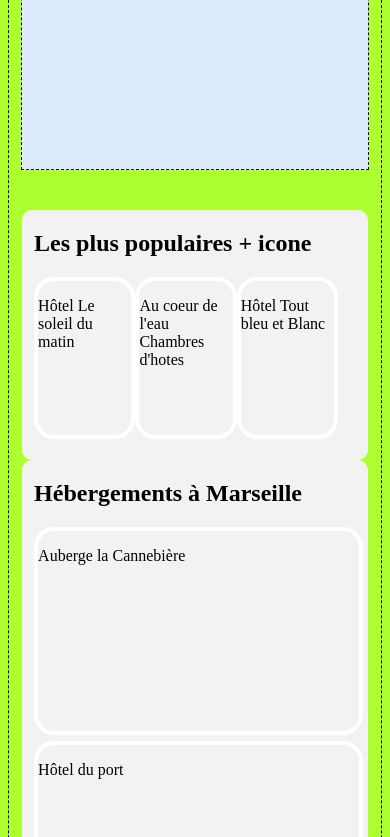
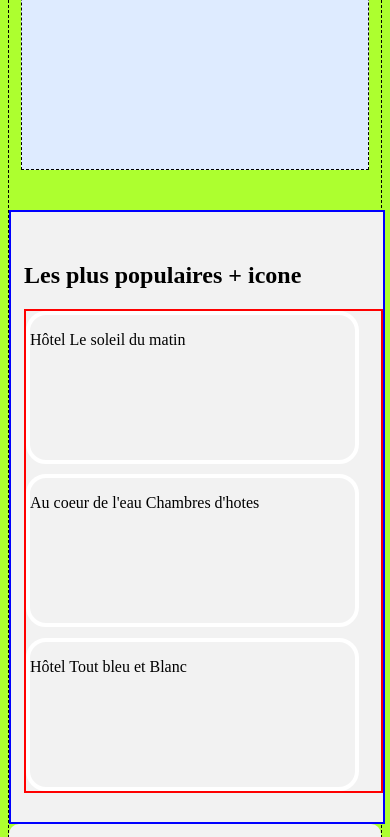
Before and after one commit to ghislaingirardeau/GhislainGirardeau_2_23122020, a plain HTML site: page reservia.html in a window 390 px wide. Shown: the part 263-1100 px from the top of the page. Drawn offline with Linux system fonts and the light colour scheme.

Commit message:
ajustement main/populaire/image

```diff
--- a/reservia.css
+++ b/reservia.css
@@ -74,7 +74,7 @@ main {
   background-color: #f2f2f2;
   border-radius: 10px;
   width: 29%;
-  height: 625px;
+  max-height: 625px;
   padding-left: 3.5%;
 }
 #bloc_image_p {
@@ -153,7 +153,6 @@ footer {
 }
 
 @media screen and (max-width: 991px) {
-
   main {
     display: flex;
     flex-direction: column;
@@ -174,16 +173,18 @@ footer {
     width: 32%;
   }
 
-  #image_a_mobile{
+  #image_a_mobile {
     width: 30%;
-  height: 46%;
+    height: 46%;
   }
 }
 
-@media screen and (max-width: 768px){
-
+@media screen and (max-width: 768px) {
   #bloc_page {
     background-color: greenyellow;
+  }
+  main{
+    width: 100%;
   }
   #hebergement_m {
     order: 2;
@@ -195,6 +196,8 @@ footer {
     flex-wrap: nowrap;
     align-content: space-between;
     height: 1280px;
+    width: 100%;
+    border: 2px red solid;
   }
   .image_h {
     width: 100%;
@@ -203,7 +206,23 @@ footer {
 
   #populaire {
     order: 1;
+    border-radius: 0px;
+    height: 580px;
+    padding-top: 30px;
+    border: 2px blue solid;
   }
+  #bloc_image_p {
+    flex-direction: column;
+    align-content: space-between;
+    height: 480px;
+    border: 2px red solid;
+  }
+  .image_p {
+    width: 100%;
+    height: 145px;
+    margin-bottom: 0px;
+  }
+
   #activite {
     order: 3;
   }
```
